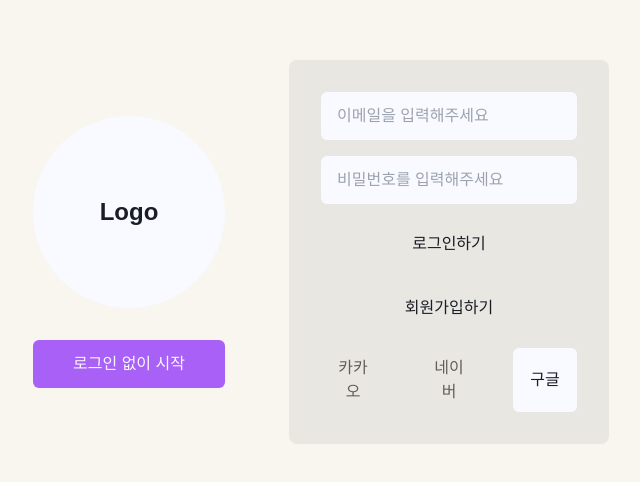
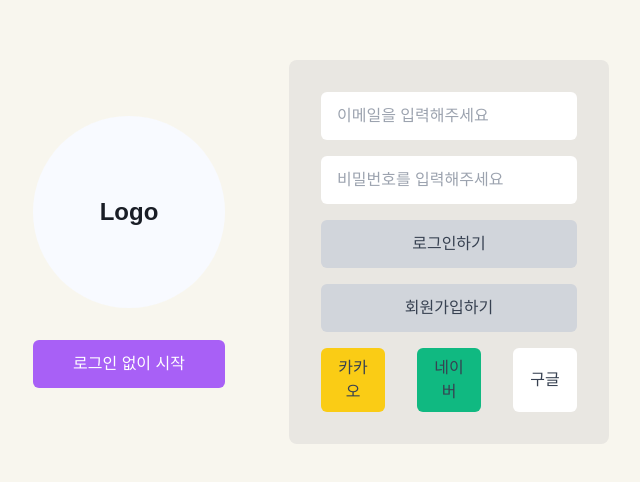
Before and after one commit to what-is-your-ideal-type/FE_what-is-your-ideal-type, a React (Create React App) app: page / in a window 1280 px wide. Shown: the part 148-630 px from the top of the page, without its empty margins (319-959 px from the left). Built offline with nearby package versions, Linux system fonts and the light colour scheme; no server answers.

Commit message:
Fix: button, input 컴포넌트 styled-components로 마이그레이션

```diff
--- a/package.json
+++ b/package.json
@@ -20,6 +20,7 @@
     "react-router-dom": "^6.23.1",
     "react-scripts": "5.0.1",
     "style-loader": "^4.0.0",
+    "styled-components": "^6.1.11",
     "tailwindcss": "^3.4.4",
     "typescript": "^4.9.5",
     "web-vitals": "^2.1.4"
@@ -30,7 +31,8 @@
     "test": "react-scripts test",
     "eject": "react-scripts eject",
     "storybook": "storybook dev -p 6006",
-    "build-storybook": "storybook build"
+    "build-storybook": "storybook build",
+    "chromatic": "npx chromatic --project-token=chpt_8c1688be921585c"
   },
   "eslintConfig": {
     "extends": [
@@ -65,6 +67,7 @@
     "@storybook/react-webpack5": "^8.1.11",
     "@storybook/test": "^8.1.11",
     "@types/storybook__react": "^5.2.1",
+    "chromatic": "^11.5.4",
     "eslint-plugin-storybook": "^0.8.0",
     "prop-types": "^15.8.1",
     "storybook": "^8.1.11",
--- a/src/Pages/Home.tsx
+++ b/src/Pages/Home.tsx
@@ -50,23 +50,17 @@
               onSubmit={onSubmit}
               className="flex flex-col items-center space-y-4"
             >
-              <input
+              <Input
                 type="email"
+                placeholder="이메일을 입력해주세요"
                 value={email}
                 onChange={(e) => setEmail(e.target.value)}
-                required
-                aria-label="이메일"
-                placeholder="이메일을 입력해주세요"
-                className="w-64 h-12 px-4 py-2 bg-white rounded-md"
               />
-              <input
+              <Input
                 type="password"
+                placeholder="비밀번호를 입력해주세요"
                 value={password}
                 onChange={(e) => setPassword(e.target.value)}
-                required
-                aria-label="비밀번호"
-                placeholder="비밀번호를 입력해주세요"
-                className="w-64 h-12 px-4 py-2 bg-white rounded-md"
               />
               {error && <p className="text-red-700">{error}</p>}
               <Button label="로그인하기" type="submit" {...authButtonArgs} />
@@ -78,7 +72,7 @@
           <section className="flex space-x-8">
             <Button label="카카오" type="button" {...kakaoButtonArgs} />
             <Button label="네이버" type="button" {...naverButtonArgs} />
-            <button className="w-16 h-16 bg-white rounded-md">구글</button>
+            <Button label="구글" type="button" {...googleButtonArgs} />
           </section>
         </section>
       </section>
--- a/src/Pages/SignUp.tsx
+++ b/src/Pages/SignUp.tsx
@@ -89,40 +89,26 @@
             onSubmit={handleSignUp}
             className="flex flex-col items-center p-8 space-y-4 bg-[#e9e7e2] rounded-lg"
           >
-            <input
+            <Input
               type="email"
+              placeholder="이메일을 입력해주세요"
               value={email}
               onChange={(e) => setEmail(e.target.value)}
-              required
-              aria-label="이메일"
-              placeholder="이메일을 입력해주세요"
-              className="w-64 h-12 px-4 py-2 bg-white rounded-md"
             />
-            <input
+            <Input
               type="password"
+              placeholder="비밀번호를 입력해주세요"
               value={password}
               onChange={(e) => setPassword(e.target.value)}
-              required
-              aria-label="비밀번호"
-              placeholder="비밀번호를 입력해주세요"
-              className="w-64 h-12 px-4 py-2 bg-white rounded-md"
             />
-            <input
+            <Input
               type="password"
+              placeholder="비밀번호를 한번 더 입력해주세요"
               value={confirmPassword}
-              onChange={(e) => setConfirmPassword(e.target.value)}
-              required
-              aria-label="비밀번호 확인"
-              placeholder="비밀번호를 한번 더 입력해주세요"
-              className="w-64 h-12 px-4 py-2 bg-white rounded-md"
+              onChange={(e) => setPassword(e.target.value)}
             />
             {error && <p className="text-red-700">{error}</p>}
-            <button
-              type="submit"
-              className="w-64 h-12 bg-main text-white rounded-md"
-            >
-              회원가입하기
-            </button>
+            <Button label="회원가입하기" type="submit" {...authButtonArgs} />
           </form>
         </section>
       </section>
--- a/src/components/Button.tsx
+++ b/src/components/Button.tsx
@@ -1,4 +1,5 @@
-import React, { FormEvent } from "react";
+import React from "react";
+import styled from "styled-components";
 
 export interface ButtonProps {
   label: string;
@@ -6,25 +7,57 @@
   backgroundColor: string;
   hoverColor: string;
   textColor: string;
-  buttonSize: string;
+  width: string;
+  height: string;
   textSize: string;
 }
 
-function Button({
+const Button = styled.button<
+  Pick<
+    ButtonProps,
+    | "backgroundColor"
+    | "hoverColor"
+    | "textColor"
+    | "width"
+    | "height"
+    | "textSize"
+  >
+>`
+  background-color: ${(props) => props.backgroundColor};
+  color: ${(props) => props.textColor};
+  font-size: ${(props) => props.textSize};
+  width: ${(props) => props.width};
+  height: ${(props) => props.height};
+  padding: 0.5rem 1rem;
+  border-radius: 0.375rem;
+  &:hover {
+    background-color: ${(props) => props.hoverColor};
+  }
+`;
+
+function StyledButton({
   label,
-  type,
+  type = "button",
   backgroundColor,
   hoverColor,
   textColor,
-  buttonSize,
+  width,
+  height,
   textSize,
 }: ButtonProps) {
-  const style = `bg-${backgroundColor} hover:bg-${hoverColor} text-${textSize} text-${textColor} ${buttonSize}  py-2 px-4 rounded-md`;
   return (
-    <button type={type} className={style}>
+    <Button
+      type={type}
+      backgroundColor={backgroundColor}
+      hoverColor={hoverColor}
+      textColor={textColor}
+      width={width}
+      height={height}
+      textSize={textSize}
+    >
       {label}
-    </button>
+    </Button>
   );
 }
 
-export default Button;
+export default StyledButton;
--- a/src/components/ButtonArgs.ts
+++ b/src/components/ButtonArgs.ts
@@ -1,39 +1,44 @@
 export const mainButtonArgs = {
-  backgroundColor: "main",
-  hoverColor: "sub",
+  backgroundColor: "#A860F6",
+  hoverColor: "#D4B7F4",
   textColor: "white",
-  buttonSize: "w-48 h-12",
-  textSize: "base",
+  width: "12rem",
+  height: "3rem",
+  textSize: "1rem",
 };
 
 export const authButtonArgs = {
-  backgroundColor: "zinc300",
-  hoverColor: "zinc200",
-  textColor: "gray700",
-  buttonSize: "w-64 h-12",
-  textSize: "base",
+  backgroundColor: "#D1D5DB",
+  hoverColor: "#E5E7EB",
+  textColor: "#374151",
+  width: "16rem",
+  height: "3rem",
+  textSize: "1rem",
 };
 
 export const kakaoButtonArgs = {
-  backgroundColor: "yellow400",
-  hoverColor: "yellow300",
-  textColor: "gray",
-  buttonSize: "w-16 h-16",
-  textSize: "base",
+  backgroundColor: "#facc15",
+  hoverColor: "#fde047",
+  textColor: "#374151",
+  width: "4rem",
+  height: "4rem",
+  textSize: "1rem",
 };
 
 export const naverButtonArgs = {
-  backgroundColor: "green500",
-  hoverColor: "green400",
-  textColor: "gray",
-  buttonSize: "w-16 h-16",
-  textSize: "base",
+  backgroundColor: "#10B981",
+  hoverColor: "#34D399",
+  textColor: "#374151",
+  width: "4rem",
+  height: "4rem",
+  textSize: "1rem",
 };
 
 export const googleButtonArgs = {
   backgroundColor: "white",
-  hoverColor: "zinc100",
-  textColor: "gray",
-  buttonSize: "w-16 h-16",
-  textSize: "base",
+  hoverColor: "#F4F5F7",
+  textColor: "#374151",
+  width: "4rem",
+  height: "4rem",
+  textSize: "1rem",
 };
--- a/src/components/Input.tsx
+++ b/src/components/Input.tsx
@@ -1,13 +1,32 @@
 import React from "react";
+import styled from "styled-components";
 
 export interface InputProps {
   type: string;
   placeholder: string;
+  value: string | "email" | "password" | "confirmPassword";
+  onChange: (event: React.ChangeEvent<HTMLInputElement>) => void;
 }
 
-function Input({ type, placeholder }: InputProps) {
-  const style = `w-64 h-12 text-md bg-white px-4 py-2 rounded-md`;
-  return <input type={type} placeholder={placeholder} className={style} />;
+const Input = styled.input`
+  width: 16rem;
+  height: 3rem;
+  font-size: 1rem;
+  background-color: white;
+  padding: 0.5rem 1rem;
+  border-radius: 0.375rem;
+`;
+
+function StyledInput({ type, placeholder, value, onChange }: InputProps) {
+  return (
+    <Input
+      type={type}
+      placeholder={placeholder}
+      value={value}
+      onChange={onChange}
+      required
+    />
+  );
 }
 
-export default Input;
+export default StyledInput;
--- /dev/null
+++ b/src/firebase 2.ts
@@ -0,0 +1,20 @@
+import { initializeApp } from "firebase/app";
+import { getAuth } from "firebase/auth";
+import { getFirestore, collection } from "firebase/firestore";
+
+const firebaseConfig = {
+  // .env.local에 추가
+  apiKey: process.env.REACT_APP_FIREBASE_API_KEY,
+  authDomain: process.env.REACT_APP_FIREBASE_AUTH_DOMAIN,
+  projectId: process.env.REACT_APP_FIREBASE_PROJECT_ID,
+  storageBucket: process.env.REACT_APP_FIREBASE_STORAGE_BUCKET,
+  messagingSenderId: process.env.REACT_APP_FIREBASE_MESSAGING_SENDER_ID,
+  appId: process.env.REACT_APP_FIREBASE_APP_ID,
+  measurementId: process.env.REACT_APP_FIREBASE_MEASUREMENT_ID,
+};
+
+const app = initializeApp(firebaseConfig);
+
+export const auth = getAuth(app);
+export const db = getFirestore(app);
+export const USERS_COLLECTION = collection(db, "users");
--- a/tailwind.config.js
+++ b/tailwind.config.js
@@ -12,14 +12,6 @@
         black: "#191D26",
         gray: "#625D5D",
         white: "#F8FAFF",
-        zinc300: "#D1D5DB",
-        zinc200: "#E5E7EB",
-        gray700: "#374151",
-        yellow400: "#facc15",
-        yellow300: "#fde047",
-        green500: "#10B981",
-        green400: "#34D399",
-        zinc100: "#F4F5F7",
       },
     },
   },
```
Also changed, not shown: 2 other files (tests, documents, lock files or other folders).
